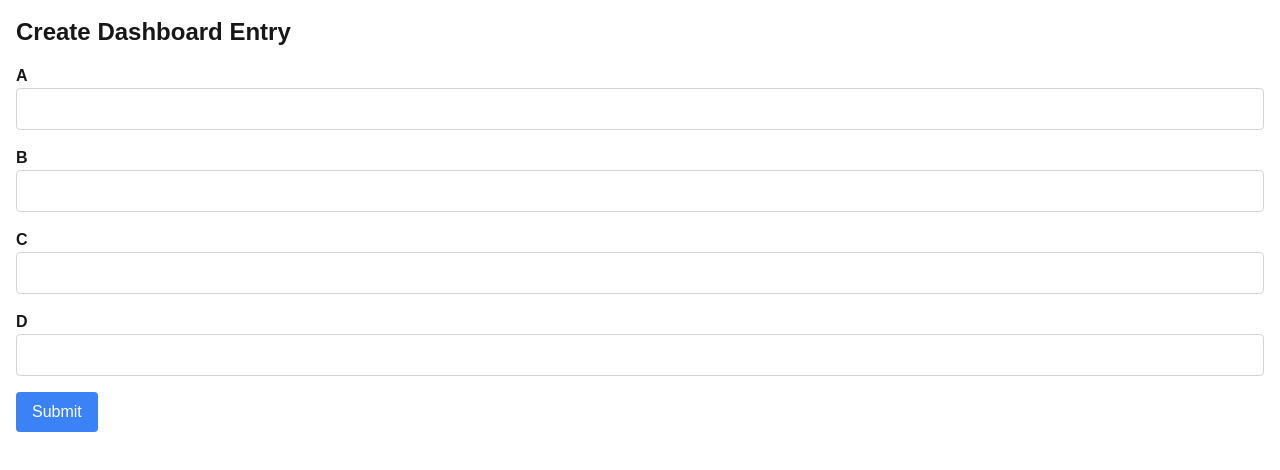
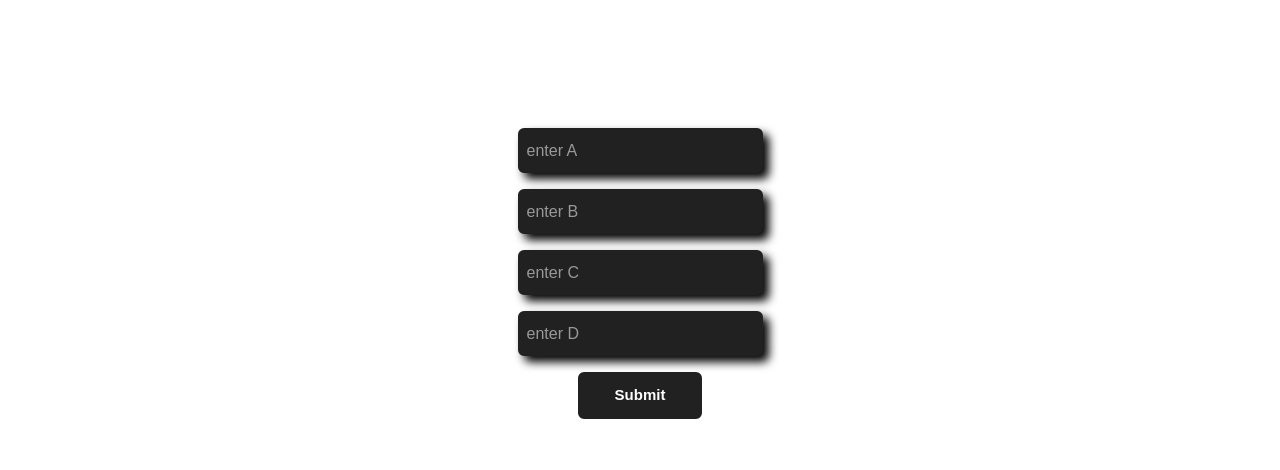
Before and after one commit to hannan-siddiqui/NextJS-full-satck-Dashboard, a Next.js app: page /changedata in a window 1280 px wide. Shown: the top 470 px of the page. Built offline with nearby package versions, Linux system fonts and the light colour scheme.

Commit message:
nextjs fullstck dashboard

```diff
--- a/app/changedata/page.jsx
+++ b/app/changedata/page.jsx
@@ -1,7 +1,9 @@
-"use client"
+"use client";
 import { useState } from 'react';
-
+import styled from 'styled-components';
+import { useRouter } from 'next/navigation';
 const CreateDashboardEntry = () => {
+  const router = useRouter();
   const [A, setA] = useState('');
   const [B, setB] = useState('');
   const [C, setC] = useState('');
@@ -45,6 +47,8 @@ const CreateDashboardEntry = () => {
       setB('');
       setC('');
       setD('');
+      router.push("/dashboard");
+
     } catch (err) {
       console.log('Error:', err);
       setError('Failed to submit data');
@@ -53,57 +57,189 @@ const CreateDashboardEntry = () => {
 
 
   return (
-    <div className="p-4">
-      <h2 className="text-2xl font-bold mb-4">Create Dashboard Entry</h2>
-      <form onSubmit={handleSubmit} className="space-y-4">
+    <StyledWrapper>
+      <div className="container mt-[10%] ">
+
+        <form onSubmit={handleSubmit} className="form  flex flex-col space-y-4">
           <div>
-          <label className="block font-semibold">A</label>
+
             <input
-            type="number"
+              type="text"
               value={A}
+               placeholder="enter A"
               onChange={(e) => setA(e.target.value)}
-            className="w-full p-2 border border-gray-300 rounded"
+              className="input"
               required
             />
           </div>
           <div>
-          <label className="block font-semibold">B</label>
+
             <input
-            type="number"
+              type="text"
+               placeholder="enter B"
               value={B}
               onChange={(e) => setB(e.target.value)}
-            className="w-full p-2 border border-gray-300 rounded"
+              className="input"
               required
             />
           </div>
           <div>
-          <label className="block font-semibold">C</label>
+
             <input
-            type="number"
+              type="text"
+              placeholder="enter C"
               value={C}
               onChange={(e) => setC(e.target.value)}
-            className="w-full p-2 border border-gray-300 rounded"
+              className="input"
               required
             />
           </div>
           <div>
-          <label className="block font-semibold">D</label>
+
             <input
-            type="number"
+              type="text"
+               placeholder="enter D"
               value={D}
               onChange={(e) => setD(e.target.value)}
-            className="w-full p-2 border border-gray-300 rounded"
+              className="input"
               required
             />
           </div>
-        <button type="submit" className="bg-blue-500 text-white px-4 py-2 rounded">
-          Submit
-        </button>
+          <button type="submit" className="btn">Submit</button>
           {error && <p className="text-red-500 mt-2">{error}</p>}
           {success && <p className="text-green-500 mt-2">{success}</p>}
         </form>
       </div>
+    </StyledWrapper>
   );
 };
 
 export default CreateDashboardEntry;
+
+const StyledWrapper = styled.div`
+  .container {
+    display: flex;
+    justify-content: center;
+    align-items: center;
+  }
+
+  .form {
+    display: flex;
+    justify-content: center;
+    align-items: center;
+    transform-style: preserve-3d;
+    transition: all 1s ease;
+    position: relative;
+  }
+
+  .form_front, .form_back {
+    display: flex;
+    flex-direction: column;
+    justify-content: center;
+    align-items: center;
+    gap: 20px;
+    position: absolute;
+    backface-visibility: hidden;
+    padding: 65px 45px;
+    border-radius: 15px;
+    box-shadow: inset 2px 2px 10px rgba(0,0,0,1),
+      inset -1px -1px 5px rgba(255, 255, 255, 0.6);
+  }
+
+  .form_front {
+    background: #222;
+  }
+
+  .form_back {
+    transform: rotateY(180deg);
+    background: #333;
+  }
+
+  .rotate {
+    transform: rotateY(180deg);
+  }
+
+  .form_details {
+    font-size: 25px;
+    font-weight: 600;
+    color: white;
+  }
+
+  .input {
+    width: 245px;
+    min-height: 45px;
+    color: #fff;
+    transition: 0.35s;
+    outline: none;
+    padding: 0 7px;
+    background-color: #212121;
+    border-radius: 6px;
+    border: 2px solid #212121;
+    box-shadow: 6px 6px 10px rgba(0,0,0,1),
+      1px 1px 10px rgba(255, 255, 255, 0.6);
+  }
+
+ .input::placeholder {
+  color: #999;
+}
+
+.input:focus.input::placeholder {
+  transition: 0.3s;
+  opacity: 0;
+}
+
+.input:focus {
+  transform: scale(1.05);
+  box-shadow: 6px 6px 10px rgba(0,0,0,1),
+  1px 1px 10px rgba(255, 255, 255, 0.6),
+  inset 2px 2px 10px rgba(0,0,0,1),
+  inset -1px -1px 5px rgba(255, 255, 255, 0.6);
+}
+
+.input:focus.input::placeholder {
+  transition: 0.3s;
+  opacity: 0;
+}
+  .btn {
+    padding: 10px 35px;
+    cursor: pointer;
+    background-color: #212121;
+    border-radius: 6px;
+    border: 2px solid #212121;
+    color: #fff;
+    font-size: 15px;
+    font-weight: bold;
+    transition: 0.35s;
+  }
+
+  .btn:hover {
+  transform: scale(1.05);
+  box-shadow: 6px 6px 10px rgba(0,0,0,1),
+  1px 1px 10px rgba(255, 255, 255, 0.6),
+  inset 2px 2px 10px rgba(0,0,0,1),
+  inset -1px -1px 5px rgba(255, 255, 255, 0.6);
+}
+
+.btn:focus {
+  transform: scale(1.05);
+  box-shadow: 6px 6px 10px rgba(0,0,0,1),
+  1px 1px 10px rgba(255, 255, 255, 0.6),
+  inset 2px 2px 10px rgba(0,0,0,1),
+  inset -1px -1px 5px rgba(255, 255, 255, 0.6);
+}
+
+
+  .switch {
+    font-size: 13px;
+    color: white;
+  }
+
+  .signup_tog {
+    font-weight: 700;
+    margin-left:10px;
+    color: white;
+    cursor: pointer;
+    text-decoration: underline;
+    color: #3498db;
+  }
+`;
```
Lines whose indentation alone changed are shown as unchanged.
